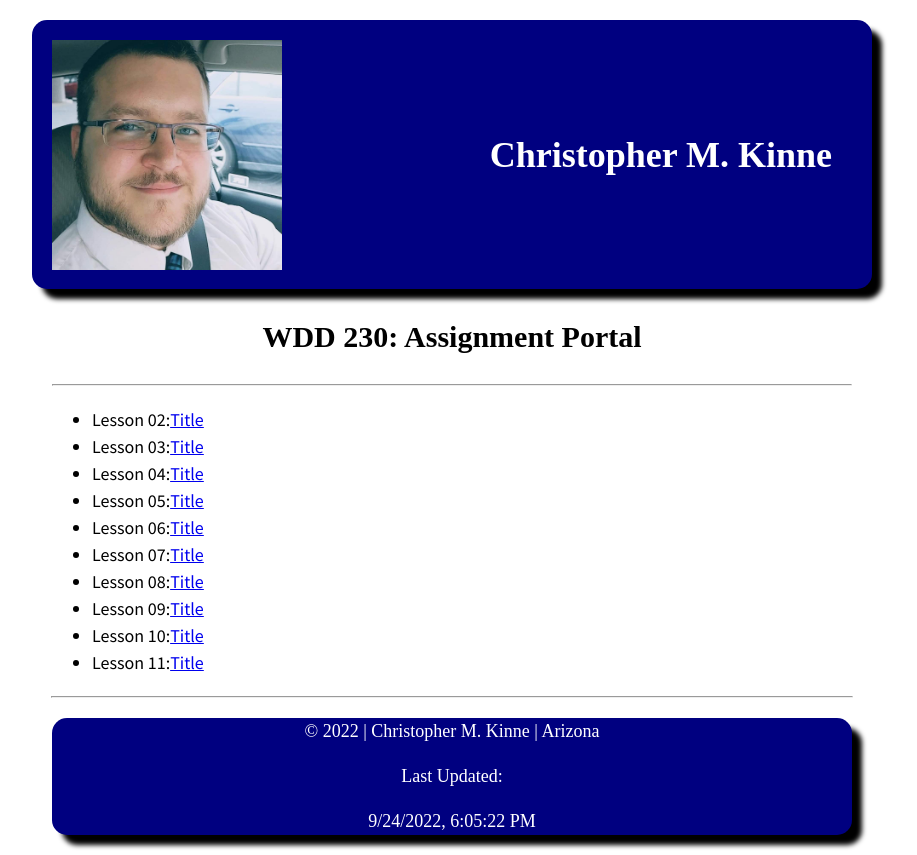
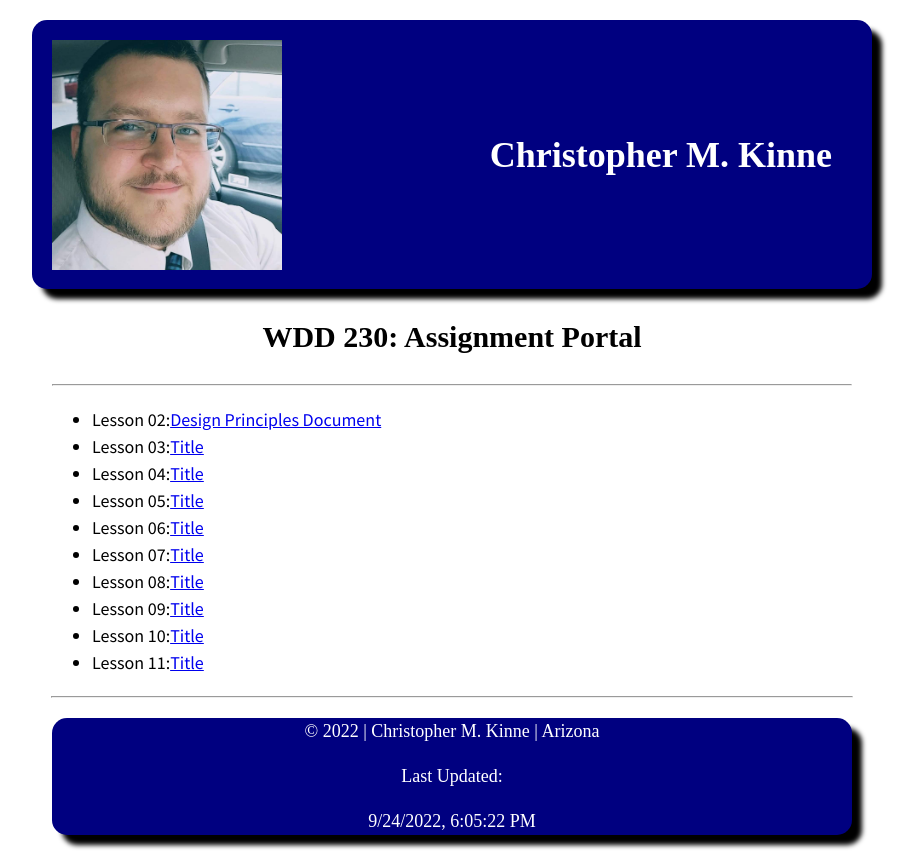
Before and after one commit to cmkinne/wdd230, a plain HTML site: page index.html in a window 1280 px wide. Shown: the whole page, without its empty margins (188-1105 px from the left). Drawn offline with Linux system fonts and the light colour scheme.

Commit message:
updated lesson 2 title on portal page

```diff
--- a/index.html
+++ b/index.html
@@ -26,7 +26,7 @@
             <h2>WDD 230: Assignment Portal</h2>
                 <hr>
                     <ul>
-                        <li>Lesson 02:<a href="Lesson 02/design-principles.html">Title</a></li>
+                        <li>Lesson 02:<a href="Lesson 02/design-principles.html">Design Principles Document</a></li>
                         <li>Lesson 03:<a href="#">Title</a></li>
                         <li>Lesson 04:<a href="#">Title</a></li>
                         <li>Lesson 05:<a href="#">Title</a></li>
```
